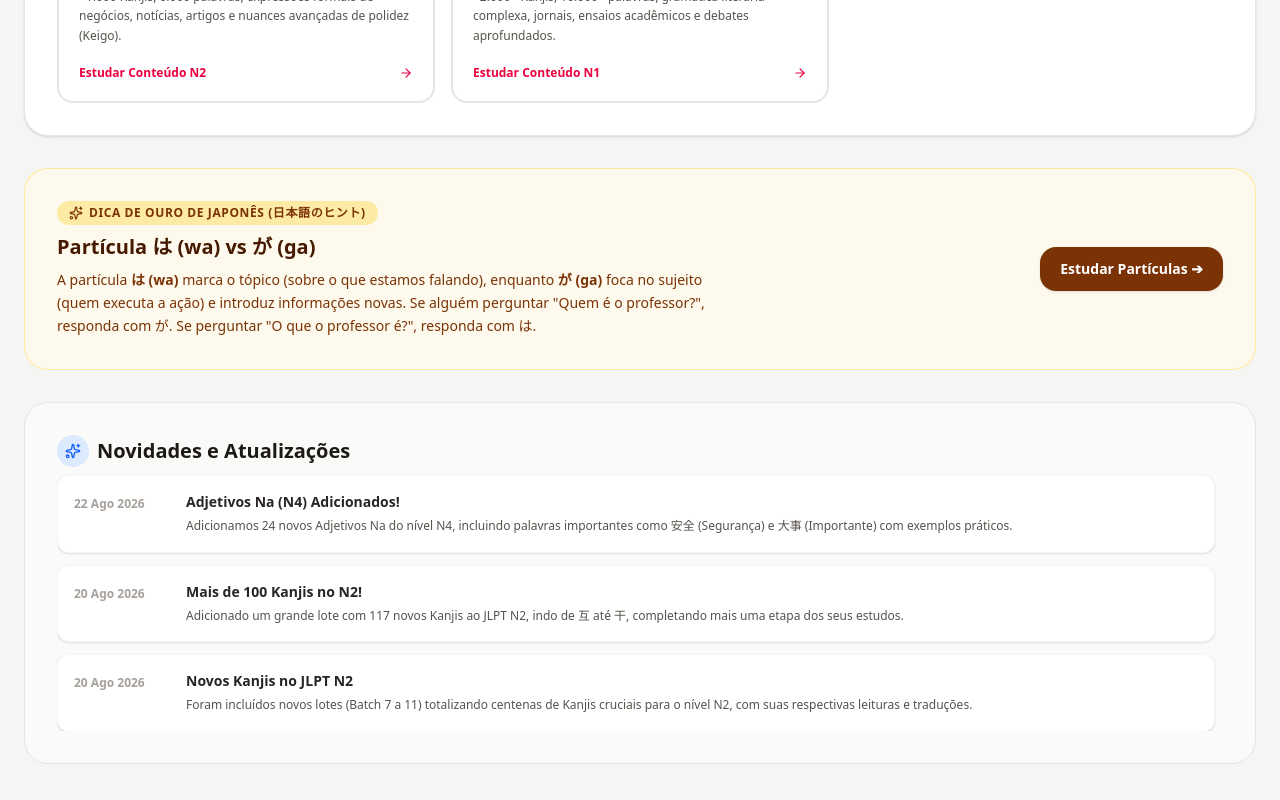
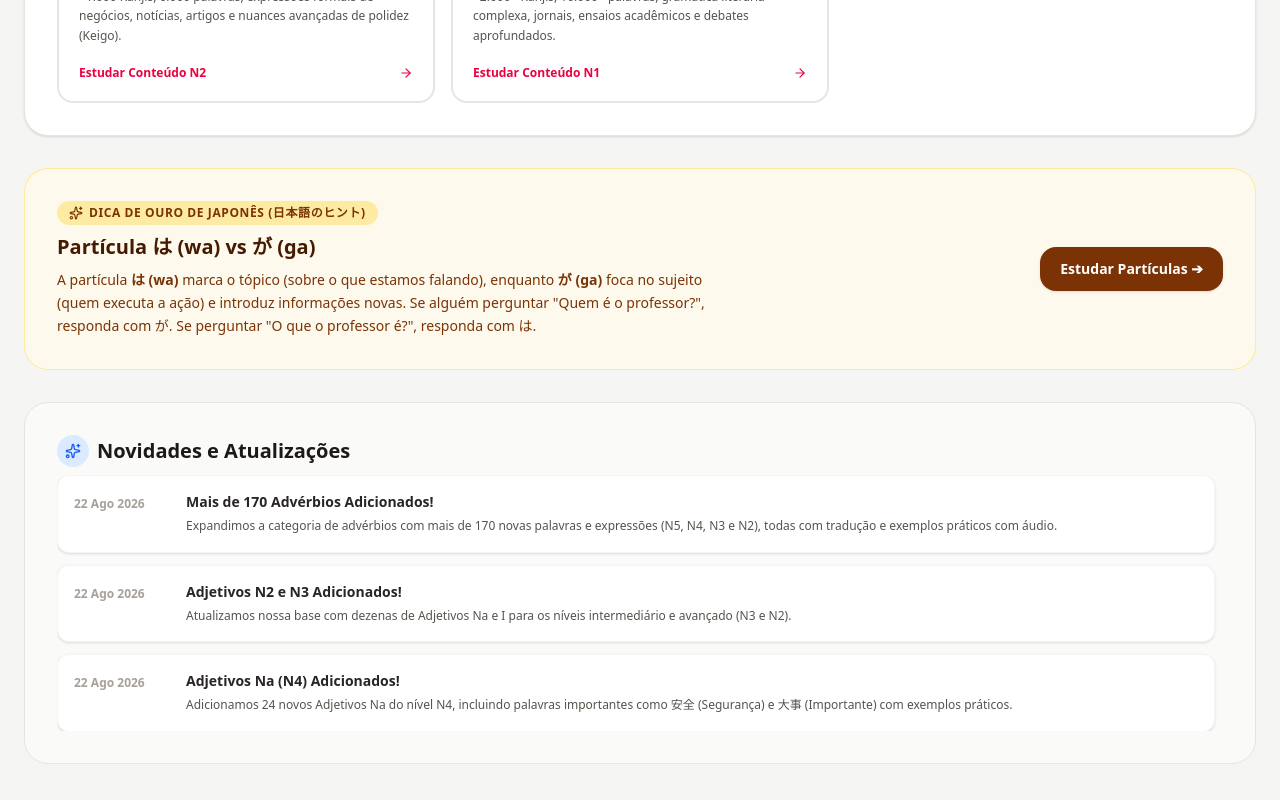
Before and after one commit to nordicr1/NihonGo-App, a React (Vite) app: page / in a window 1280 px wide. Shown: the part 1634-2434 px from the top of the page. Built offline with nearby package versions, Linux system fonts and the light colour scheme.

Commit message:
feat: update changelog with recent adverbs and adjectives

```diff
--- a/src/components/HomeHub.tsx
+++ b/src/components/HomeHub.tsx
@@ -51,6 +51,16 @@ const JAPANESE_TIPS = [
 ];
 
 const CHANGELOG = [
+  {
+    date: '22 Ago 2026',
+    title: 'Mais de 170 Advérbios Adicionados!',
+    desc: 'Expandimos a categoria de advérbios com mais de 170 novas palavras e expressões (N5, N4, N3 e N2), todas com tradução e exemplos práticos com áudio.',
+  },
+  {
+    date: '22 Ago 2026',
+    title: 'Adjetivos N2 e N3 Adicionados!',
+    desc: 'Atualizamos nossa base com dezenas de Adjetivos Na e I para os níveis intermediário e avançado (N3 e N2).',
+  },
   {
     date: '22 Ago 2026',
     title: 'Adjetivos Na (N4) Adicionados!',
```
